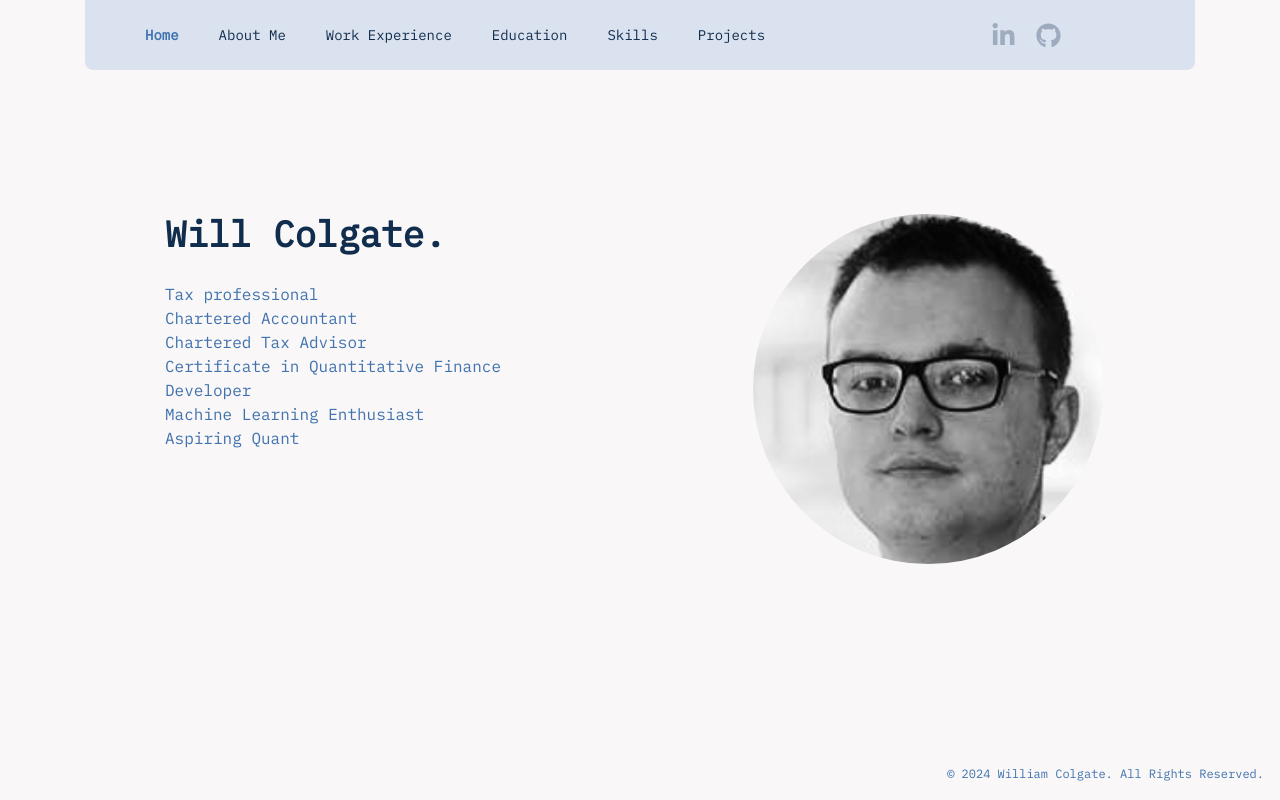
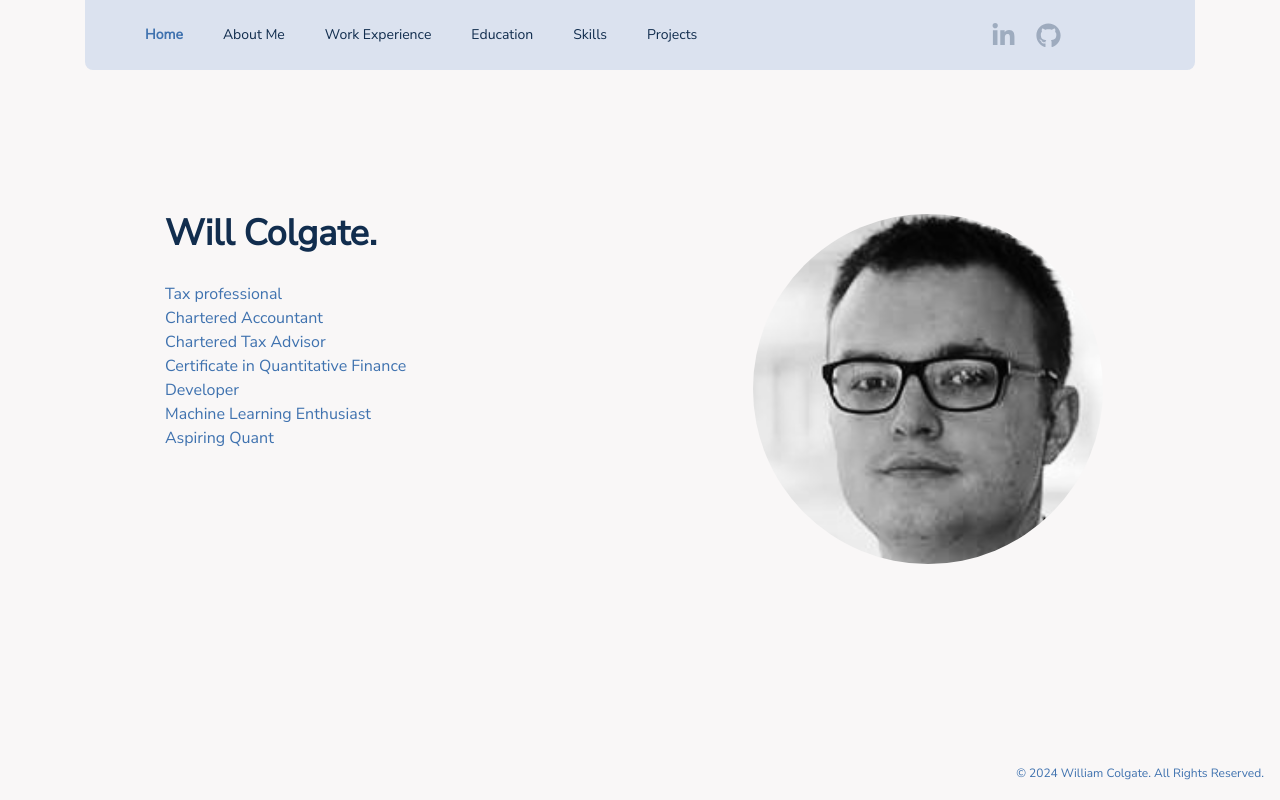
Before and after one commit to will-j-c/resume_website, a Next.js app: page / in a window 1280 px wide. Built offline with nearby package versions, Linux system fonts and the light colour scheme.

Commit message:
style: changed font

```diff
--- a/src/app/layout.jsx
+++ b/src/app/layout.jsx
@@ -1,9 +1,9 @@
-import { IBM_Plex_Mono } from 'next/font/google';
+import { Nunito_Sans } from 'next/font/google';
 import './globals.css';
 import Navbar from '@/app/ui/Navbar';
 import MobileNavbar from '@/app/ui/MobileNavbar';
 
-const plexMono = IBM_Plex_Mono({ subsets: ['latin'], weight: '400' });
+const font = Nunito_Sans({ subsets: ['latin'], weight: '400' });
 
 export const metadata = {
   title: 'Will Colgate',
@@ -16,7 +16,7 @@ export default function RootLayout({ children }) {
   return (
     <html lang='en'>
       <body
-        className={`${plexMono.className} h-screen container mx-auto relative flex flex-col justify-between bg-lightThemePrimary dark:bg-darkThemePrimary`}
+        className={`${font.className} h-screen container mx-auto relative flex flex-col justify-between bg-lightThemePrimary dark:bg-darkThemePrimary`}
       >
         <div>
           <Navbar />
```
